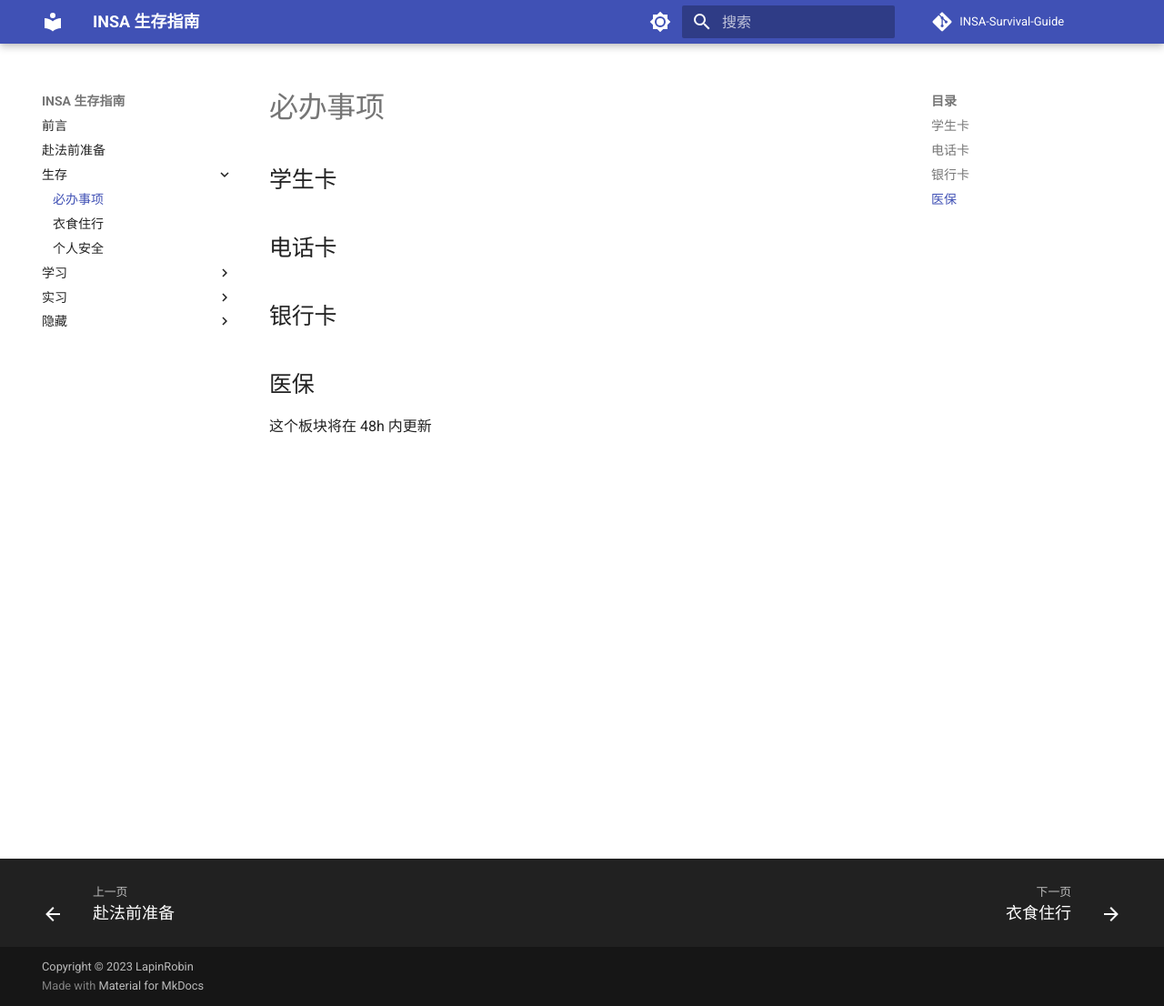
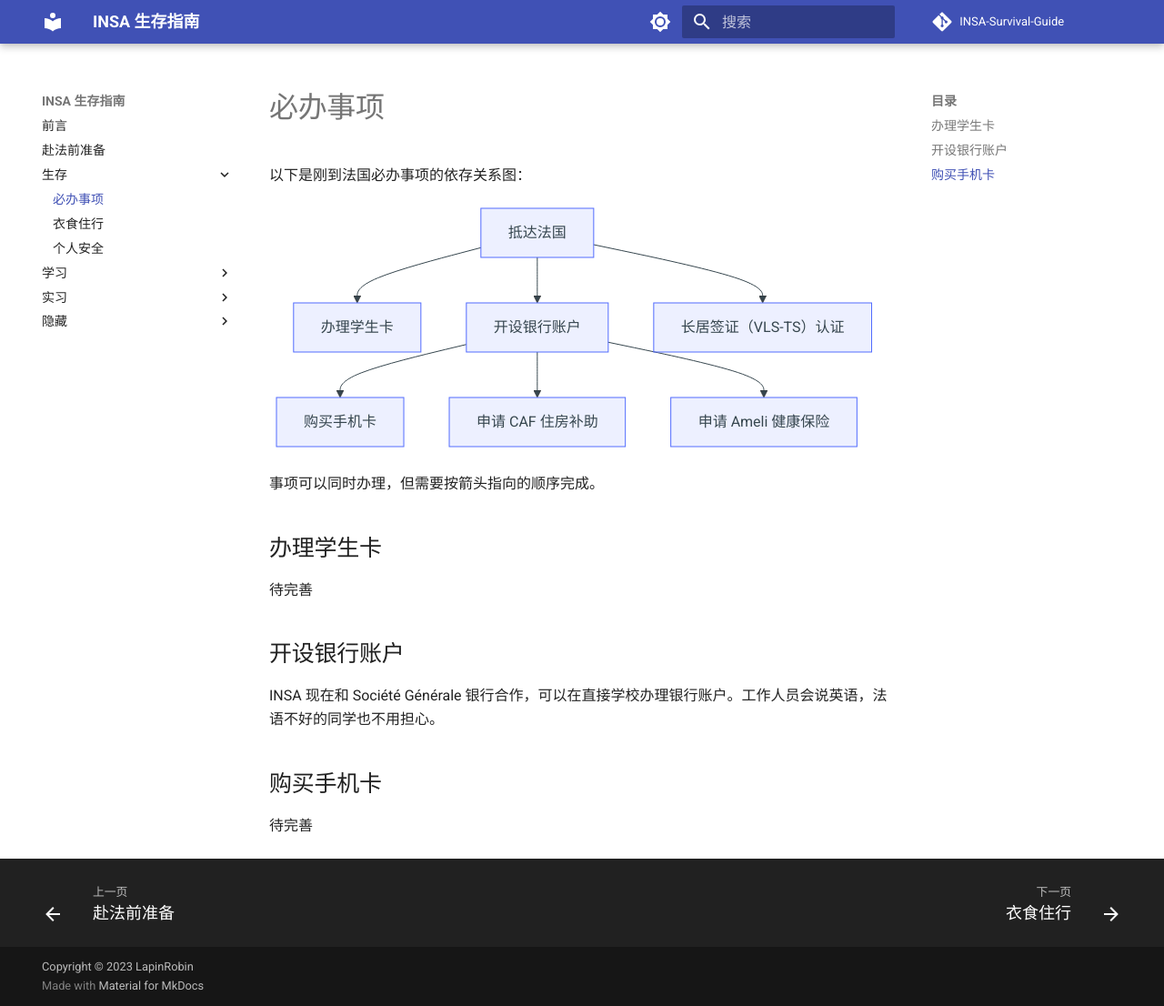
Before and after one commit to LapinRobin/INSA-Survival-Guide, an MkDocs documentation site: the page built from docs/生存/必办事项.md, in a window 1280 px wide and 1106 px high. Shown: the whole window at 91% size. Built offline with MkDocs 1.6.1 and Material for MkDocs 9.7.7, drawn with Linux system fonts in a browser that asks for light colours; comment, search, counter and statistics services are not loaded.

Commit message:
Add unfinished work

````diff
--- a/docs/生存/必办事项.md
+++ b/docs/生存/必办事项.md
@@ -1,14 +1,30 @@
 # 必办事项
 
+以下是刚到法国必办事项的依存关系图：
 
-## 学生卡
+``` mermaid
+graph TB
+  A["抵达法国"]
+  A --> SC["办理学生卡"]
+  A --> B["开设银行账户"]
+  B --> C["购买手机卡"]
+  B --> D["申请 CAF 住房补助"]
+  B --> E["申请 Ameli 健康保险"]
+  A --> F["长居签证（VLS-TS）认证"]
+```
+
+事项可以同时办理，但需要按箭头指向的顺序完成。
 
 
-## 电话卡
 
+## 办理学生卡
 
-## 银行卡
+待完善
 
-## 医保
+## 开设银行账户
 
-这个板块将在 48h 内更新
+INSA 现在和 Société Générale 银行合作，可以在直接学校办理银行账户。工作人员会说英语，法语不好的同学也不用担心。
+
+## 购买手机卡
+
+待完善
````
